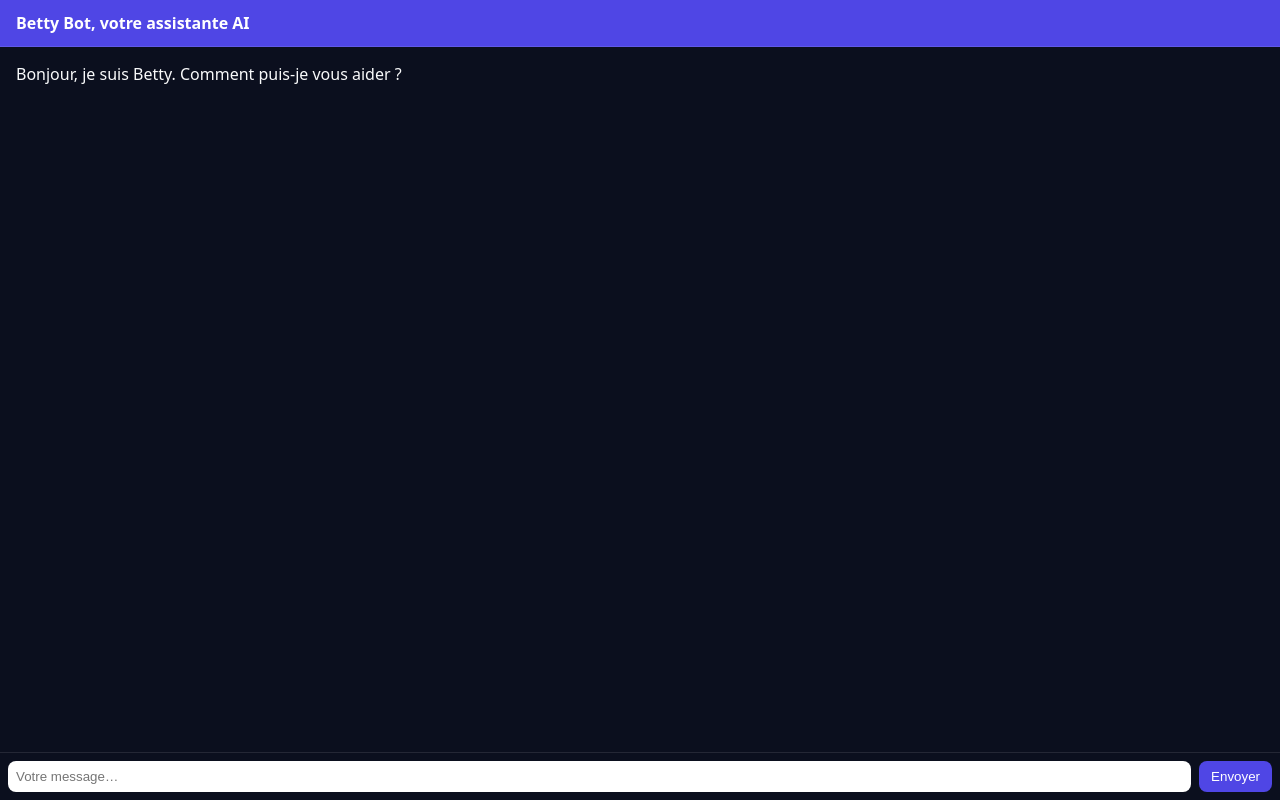
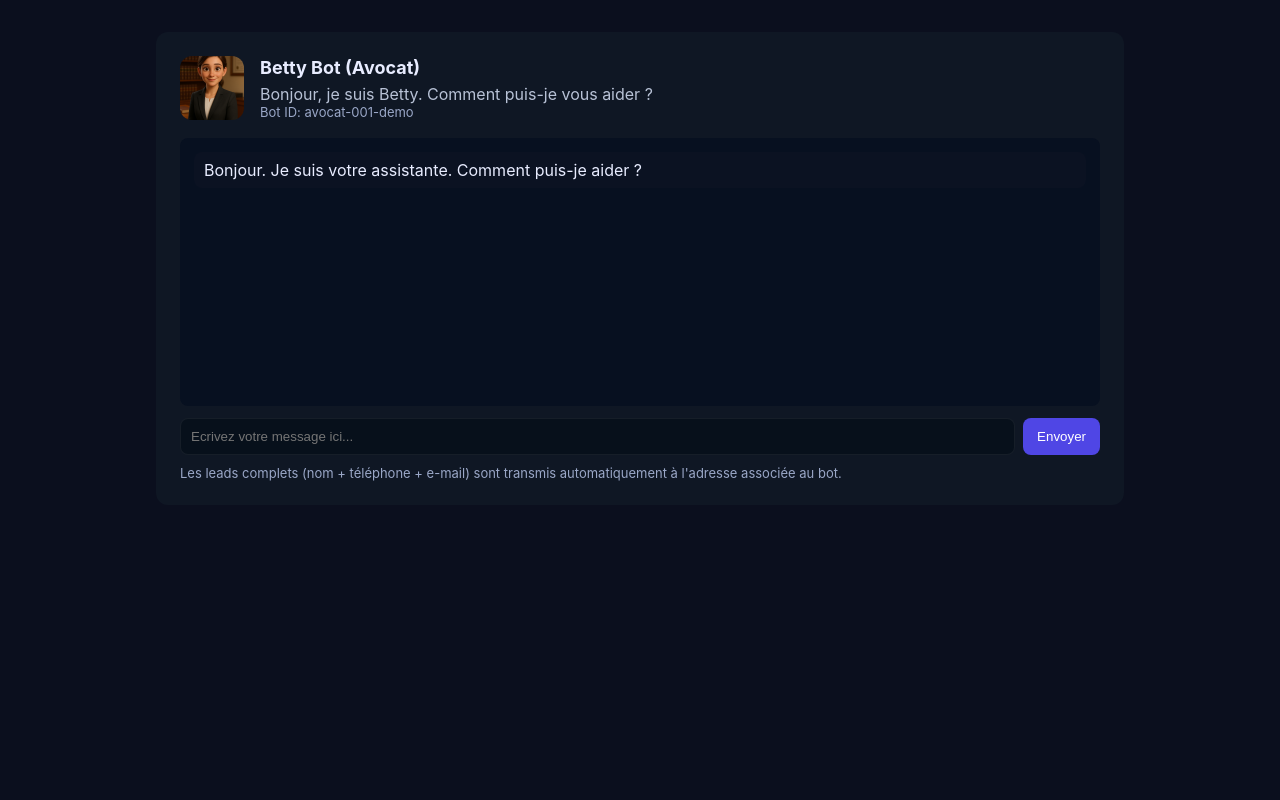
Before and after one commit to vincentbastille10/betty_abonnement_version2, a Flask app: page /chat in a window 1280 px wide. Run offline with Flask 3, Linux system fonts and the light colour scheme.

Commit message:
Update chat.html

```diff
--- a/templates/chat.html
+++ b/templates/chat.html
@@ -2,133 +2,91 @@
 <html lang="fr">
 <head>
   <meta charset="utf-8" />
-  <meta name="viewport" content="width=device-width, initial-scale=1" />
-  <title>{{ title or 'Betty — Chat' }}</title>
+  <meta name="viewport" content="width=device-width,initial-scale=1" />
+  <title>{{ title or "Betty — Chat" }}</title>
   <style>
-    body {
-      margin: 0;
-      padding: 0;
-      font-family: system-ui, -apple-system, BlinkMacSystemFont, 'Segoe UI', Roboto, Oxygen,
-        Ubuntu, Cantarell, 'Open Sans', 'Helvetica Neue', sans-serif;
-      background: #0b0f1e;
-      color: #f1f5f9;
-      height: 100vh;
-      display: flex;
-      flex-direction: column;
-    }
-    .header {
-      padding: 12px 16px;
-      background: {{ color }};
-      color: white;
-      font-weight: bold;
-      border-bottom: 1px solid rgba(255, 255, 255, 0.1);
-    }
-    .chat-container {
-      flex: 1;
-      padding: 16px;
-      overflow-y: auto;
-    }
-    .message {
-      margin-bottom: 8px;
-      line-height: 1.4;
-    }
-    .message.user {
-      text-align: right;
-      color: #e0e7ff;
-    }
-    .message.bot {
-      text-align: left;
-      color: #f9fafb;
-    }
-    .input-bar {
-      display: flex;
-      padding: 8px;
-      border-top: 1px solid rgba(255, 255, 255, 0.1);
-    }
-    .input-bar input {
-      flex: 1;
-      padding: 8px;
-      border-radius: 8px;
-      border: none;
-      margin-right: 8px;
-    }
-    .input-bar button {
-      padding: 8px 12px;
-      border: none;
-      border-radius: 8px;
-      background: {{ color }};
-      color: white;
-      cursor: pointer;
-    }
+    :root{--bg:#0b0f1e;--card:#0f1724;--ink:#e8ecff}
+    body{margin:0;background:var(--bg);color:var(--ink);font-family:Inter,system-ui,Segoe UI,Roboto,Arial}
+    .wrap{max-width:920px;margin:32px auto;padding:24px;background:var(--card);border-radius:12px}
+    .header{display:flex;align-items:center;gap:16px}
+    .avatar{width:64px;height:64px;border-radius:12px;object-fit:cover}
+    .title{font-size:18px;margin:0}
+    .greet{color:#b8c2d6;margin-top:6px}
+    #messages{margin-top:18px;background:#071020;padding:14px;border-radius:8px;min-height:240px;max-height:420px;overflow:auto}
+    .msg{padding:8px 10px;border-radius:8px;margin-bottom:8px}
+    .user{background:#1f2937;text-align:right}
+    .bot{background:#0b1222;text-align:left}
+    .footer{display:flex;gap:8px;margin-top:12px}
+    input[type=text]{flex:1;padding:10px;border-radius:8px;border:1px solid rgba(255,255,255,.06);background:#07101b;color:var(--ink)}
+    button{padding:10px 14px;border-radius:8px;border:0;background:{{ color or '#4F46E5' }};color:white;cursor:pointer}
+    .small{font-size:13px;color:#9aa7c7}
   </style>
 </head>
 <body>
-  <div class="header">{{ header_title or 'Betty Bot' }}</div>
-  <div id="chat" class="chat-container"></div>
-  <form id="chat-form" class="input-bar">
-    <input id="chat-input" type="text" placeholder="Votre message…" autocomplete="off" />
-    <button type="submit">Envoyer</button>
-  </form>
+  <div class="wrap" role="main">
+    <div class="header">
+      <img class="avatar" src="{{ avatar_url }}" alt="avatar">
+      <div>
+        <h1 class="title">{{ full_name }}</h1>
+        <div class="greet">{{ greeting }}</div>
+        <div class="small">Bot ID: {{ public_id }}</div>
+        {% if buyer_email %}
+          <div class="small">Adresse acheteur : {{ buyer_email }}</div>
+        {% endif %}
+      </div>
+    </div>
+
+    <div id="messages" aria-live="polite"></div>
+
+    <div class="footer">
+      <input id="input" type="text" placeholder="Ecrivez votre message ici..." />
+      <button id="send">Envoyer</button>
+    </div>
+    <div style="margin-top:10px" class="small">Les leads complets (nom + téléphone + e-mail) sont transmis automatiquement à l'adresse associée au bot.</div>
+  </div>
 
   <script>
-    // Identifiants transmis par le serveur
-    const PUBLIC_ID = "{{ public_id }}";
-    const BUYER_EMAIL = "{{ buyer_email }}";
-    const BASE_URL = "{{ base_url }}";
-    // Contexte conversationnel côté client (conv_id)
-    let convId = "";
-    // Référence des éléments
-    const chatEl = document.getElementById('chat');
-    const inputEl = document.getElementById('chat-input');
-    const formEl = document.getElementById('chat-form');
+    const publicId = "{{ public_id }}";
+    const buyerEmail = "{{ buyer_email }}";
+    const apiUrl = "/api/bettybot";
 
-    function addMessage(content, role) {
-      const msg = document.createElement('div');
-      msg.className = 'message ' + role;
-      msg.innerText = content;
-      chatEl.appendChild(msg);
-      chatEl.scrollTop = chatEl.scrollHeight;
+    function addMsg(text, cls="bot") {
+      const m = document.createElement("div");
+      m.className = "msg " + cls;
+      m.innerText = text;
+      document.getElementById("messages").appendChild(m);
+      m.scrollIntoView({behavior:"smooth", block:"end"});
     }
 
-    async function sendMessage(text) {
-      if (!text) return;
-      addMessage(text, 'user');
-      inputEl.value = '';
-      try {
-        const res = await fetch(BASE_URL + '/api/bettybot', {
-          method: 'POST',
-          headers: { 'Content-Type': 'application/json' },
+    document.getElementById("send").addEventListener("click", send);
+    document.getElementById("input").addEventListener("keydown", function(e){ if(e.key === "Enter"){ send(); } });
+
+    async function send(){
+      const el = document.getElementById("input");
+      const text = el.value.trim();
+      if(!text) return;
+      addMsg(text, "user");
+      el.value = "";
+      try{
+        const resp = await fetch(apiUrl, {
+          method:"POST",
+          headers: {"Content-Type":"application/json"},
           body: JSON.stringify({
-            public_id: PUBLIC_ID,
-            buyer_email: BUYER_EMAIL,
-            conv_id: convId,
-            message: text
+            message: text,
+            public_id: publicId,
+            buyer_email: buyerEmail
           })
         });
-        const data = await res.json();
-        if (data && data.response) {
-          addMessage(data.response, 'bot');
-        }
-        // Mise à jour conv_id si renvoyé
-        if (data && data.conv_id) {
-          convId = data.conv_id;
-        }
-      } catch (err) {
-        addMessage('Erreur: ' + err, 'bot');
+        const data = await resp.json();
+        addMsg(data.response || "Désolé, pas de réponse", "bot");
+      }catch(e){
+        addMsg("Erreur de connexion au serveur.", "bot");
+        console.error(e);
       }
     }
 
-    // Afficher le message d'accueil du bot
-    if ("{{ greeting }}") {
-      addMessage("{{ greeting }}", 'bot');
-    }
-    formEl.addEventListener('submit', function (e) {
-      e.preventDefault();
-      const text = inputEl.value.trim();
-      if (text) {
-        sendMessage(text);
-      }
-    });
+    // welcome example
+    addMsg("Bonjour. Je suis votre assistante. Comment puis-je aider ?", "bot");
   </script>
 </body>
 </html>
```
